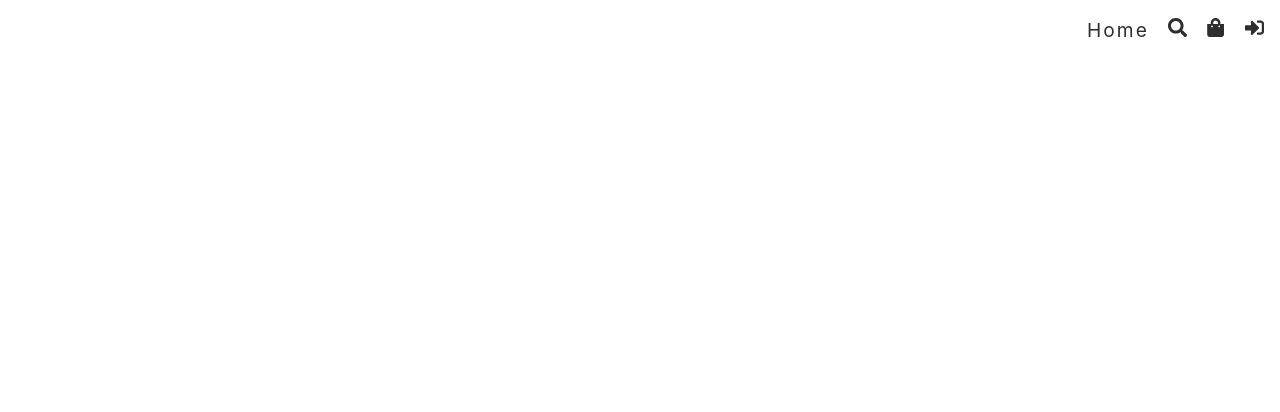
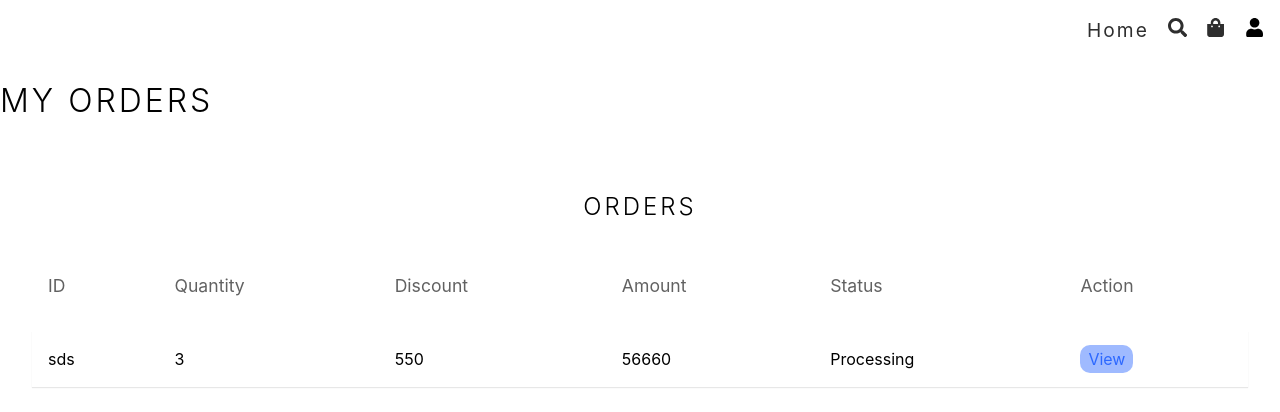
Before and after one commit to ValarMorghulis47/E-Commerce, a React (Vite) app in the folder Frontend/: page /orders in a window 1280 px wide. Before the commit this address had no page. Shown: the top 412 px of the page. Built offline with nearby package versions, Linux system fonts and the light colour scheme.

Commit message:
orders page ui done

```diff
--- a/Frontend/src/App.tsx
+++ b/Frontend/src/App.tsx
@@ -8,6 +8,7 @@ const Login = lazy(() => import("./pages/login"));
 const Search = lazy(() => import("./pages/search"));
 const Cart = lazy(() => import("./pages/cart"));
 const Shipping = lazy(() => import("./pages/shipping"));
+const Orders = lazy(() => import("./pages/orders"));
 
 // Admin Routes
 const Dashboard = lazy(() => import("./pages/admin/dashboard"));
@@ -44,6 +45,7 @@ const App = () => {
         {/* Logged In User Routes */}
         <Route>
           <Route path="/shipping" element={<Shipping />} />
+          <Route path="/orders" element={<Orders />} />
         </Route>
 
         {/* Admin Routes */}
--- a/Frontend/src/components/header.tsx
+++ b/Frontend/src/components/header.tsx
@@ -9,8 +9,8 @@ import {
 import { Link } from "react-router-dom";
 
 const user = {
-  _id: "",
-  role: "",
+  _id: "sdsd",
+  role: "user",
 };
 
 const Header = () => {
--- /dev/null
+++ b/Frontend/src/pages/orders.tsx
@@ -0,0 +1,70 @@
+import { ReactElement, useState } from "react";
+import { Link } from "react-router-dom";
+import { Column } from "react-table";
+import TableHOC from "../components/admin/TableHOC";
+
+type DataType = {
+  _id: string;
+  amount: number;
+  quantity: number;
+  discount: number;
+  status: ReactElement;
+  action: ReactElement;
+};
+
+const column: Column<DataType>[] = [
+  {
+    Header: "ID",
+    accessor: "_id",
+  },
+  {
+    Header: "Quantity",
+    accessor: "quantity",
+  },
+  {
+    Header: "Discount",
+    accessor: "discount",
+  },
+  {
+    Header: "Amount",
+    accessor: "amount",
+  },
+  {
+    Header: "Status",
+    accessor: "status",
+  },
+  {
+    Header: "Action",
+    accessor: "action",
+  },
+];
+
+const Orders = () => {
+
+  const [rows] = useState<DataType[]>([{
+    _id: "sds",
+    amount: 56660,
+    discount: 550,
+    quantity: 3,
+    status: <>
+      <span>Processing</span>
+    </>,
+    action: <><Link to={`/order/asds`}>View </Link></>,
+  }]);
+
+  const Table = TableHOC<DataType>(
+    column,
+    rows,
+    "dashboard-product-box",
+    "Orders",
+    rows.length > 6
+  )();
+  return (
+    <div className="container">
+      <h1>My Orders</h1>
+      {Table}
+    </div>
+  );
+};
+
+export default Orders;
--- a/Frontend/src/styles/app.scss
+++ b/Frontend/src/styles/app.scss
@@ -26,9 +26,11 @@ $color3: rgb(0, 104, 136);
 .red {
   color: red;
 }
+
 .purple {
   color: rgb(47, 0, 255);
 }
+
 .green {
   color: rgb(0, 195, 0);
 }
@@ -45,6 +47,19 @@ $color3: rgb(0, 104, 136);
 @import "admin-styles/dashboardapp";
 @import "admin-styles/mediaquery";
 
+.container {
+  max-width: 1367px;
+  width: 100%;
+  margin: auto;
+  overflow: auto;
+
+  >h1 {
+    @include heading;
+    margin: 1rem 0;
+    text-align: left;
+  }
+}
+
 .heading {
   @include heading;
   margin: 1rem 0;
@@ -54,6 +69,7 @@ $color3: rgb(0, 104, 136);
 .header {
   @include flex(row, flex-end, stretch, 1.2rem);
   padding: 1rem;
+
   a {
     color: $color2;
     letter-spacing: 2px;
@@ -69,6 +85,7 @@ $color3: rgb(0, 104, 136);
     font-size: 1.2rem;
     cursor: pointer;
     background-color: transparent;
+
     &:hover {
       color: $color3;
     }
@@ -82,7 +99,8 @@ $color3: rgb(0, 104, 136);
     position: absolute;
     left: calc(100% - 100px);
     top: 8%;
-    > div {
+
+    >div {
       @include flex(column, flex-start, center, 0.25rem);
     }
   }
@@ -92,29 +110,35 @@ $color3: rgb(0, 104, 136);
   @include grid(1fr 4fr, 2rem);
   height: 100vh;
   background-color: rgb(247, 247, 247);
-  > aside {
+
+  >aside {
     width: 100%;
     background-color: white;
     padding: 1rem;
     z-index: 10;
     overflow-y: auto;
+
     &::-webkit-scrollbar {
       display: none;
     }
 
-    > div {
+    >div {
       margin: 2rem 1rem;
-      > h5 {
+
+      >h5 {
         @include heading(2px);
         opacity: 0.8;
         margin: 1rem 0;
       }
-      > ul {
+
+      >ul {
         @include flex(column, unset, unset, 0.5rem);
         list-style: none;
-        > li {
+
+        >li {
           padding: 0.5rem 1rem;
           border-radius: 10px;
+
           a {
             color: rgba(0, 0, 0, 0.825);
             @include flex(row, unset);
@@ -128,6 +152,7 @@ $color3: rgb(0, 104, 136);
 .table {
   border-collapse: collapse;
   width: 100%;
+
   th,
   td {
     padding: 8px;
@@ -157,6 +182,7 @@ $color3: rgb(0, 104, 136);
         object-fit: contain;
         border-radius: 10px;
       }
+
       a {
         text-decoration: none;
         background-color: rgba(44, 104, 255, 0.455);
@@ -164,6 +190,7 @@ $color3: rgb(0, 104, 136);
         padding: 0.25rem 0.5rem;
         border-radius: 10px;
       }
+
       button {
         width: 2rem;
         height: 2rem;
@@ -173,6 +200,7 @@ $color3: rgb(0, 104, 136);
         background-color: transparent;
         cursor: pointer;
         color: rgb(255, 44, 44);
+
         &:hover {
           opacity: 0.6;
         }
@@ -192,7 +220,8 @@ $color3: rgb(0, 104, 136);
 .table-pagination {
   @include flex;
   padding: 2rem;
-  > button {
+
+  >button {
     padding: 0.5rem 1rem;
     border: none;
     outline: none;
@@ -200,6 +229,7 @@ $color3: rgb(0, 104, 136);
     cursor: pointer;
     background-color: rgba(0, 115, 255);
     color: white;
+
     &:disabled {
       background-color: rgba(0, 115, 255, 0.1);
       cursor: not-allowed;
@@ -241,7 +271,8 @@ $color3: rgb(0, 104, 136);
   width: 100%;
   height: 100vh;
   @include flex;
-  > div {
+
+  >div {
     @include square(10rem);
     border-radius: 50%;
     border-top: 1rem solid rgb(43, 43, 43);
@@ -257,6 +288,7 @@ $color3: rgb(0, 104, 136);
     transform: rotateZ(360deg);
   }
 }
+
 @keyframes up-and-down {
   to {
     transform: translate(-50%, -20%);
```
